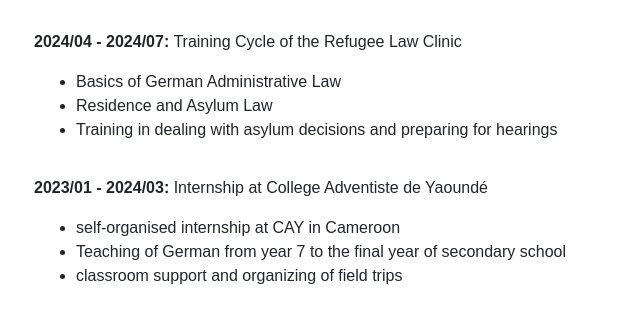
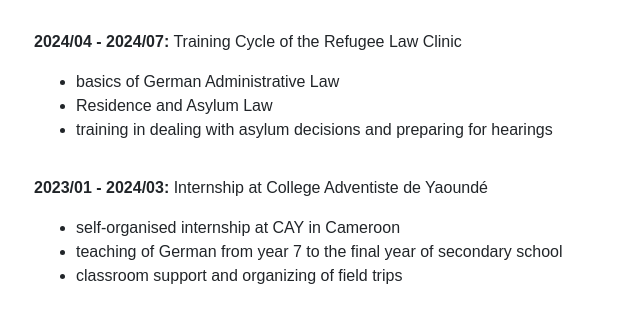
Before and after one commit to ammyyy2002/Amys-Website, a plain HTML site: page public/pages/cv.html in a window 1280 px wide. Both pictures are taken after a click on the button "Volunteering & Extracurricular Activities". Shown: the part 485-799 px from the top of the page, 147-787 px from the left. Drawn offline with nearby package versions, Linux system fonts and the light colour scheme.

Commit message:
text  changed

```diff
--- a/public/pages/cv.html
+++ b/public/pages/cv.html
@@ -101,9 +101,9 @@
                           <div>
                             <p><strong>2024/04 - 2024/07:</strong>  Training Cycle of the Refugee Law Clinic</p>
                             <ul class="custom-cv-list">
-                              <li>Basics of German Administrative Law</li>
+                              <li>basics of German Administrative Law</li>
                               <li>Residence and Asylum Law</li>
-                              <li>Training in dealing with asylum decisions and preparing for hearings</li>
+                              <li>training in dealing with asylum decisions and preparing for hearings</li>
                             </ul>
                           </div>
 
@@ -112,7 +112,7 @@
                             <p><strong>2023/01 - 2024/03:</strong>  Internship at College Adventiste de Yaoundé</p>
                             <ul class="custom-cv-list">
                               <li>self-organised internship at CAY in Cameroon</li>
-                              <li>Teaching of German from year 7 to the final year of secondary school</li>
+                              <li>teaching of German from year 7 to the final year of secondary school</li>
                               <li>classroom support and organizing of field trips</li>
                             </ul>
                           </div>
@@ -121,7 +121,7 @@
                           <div>
                             <p><strong>2021/09 - 2022/08:</strong>  International Voluntary Social Year (FSJ) with ijgd Berlin</p>
                             <ul class="custom-cv-list">
-                              <li>Volunteer at Mishkenot Jerusalem, Israel</li>
+                              <li>volunteer at Mishkenot Jerusalem, Israel</li>
                               <li>everyday support and activity organisation for people with physical disabilities</li>
                             </ul>
                           </div>
```
